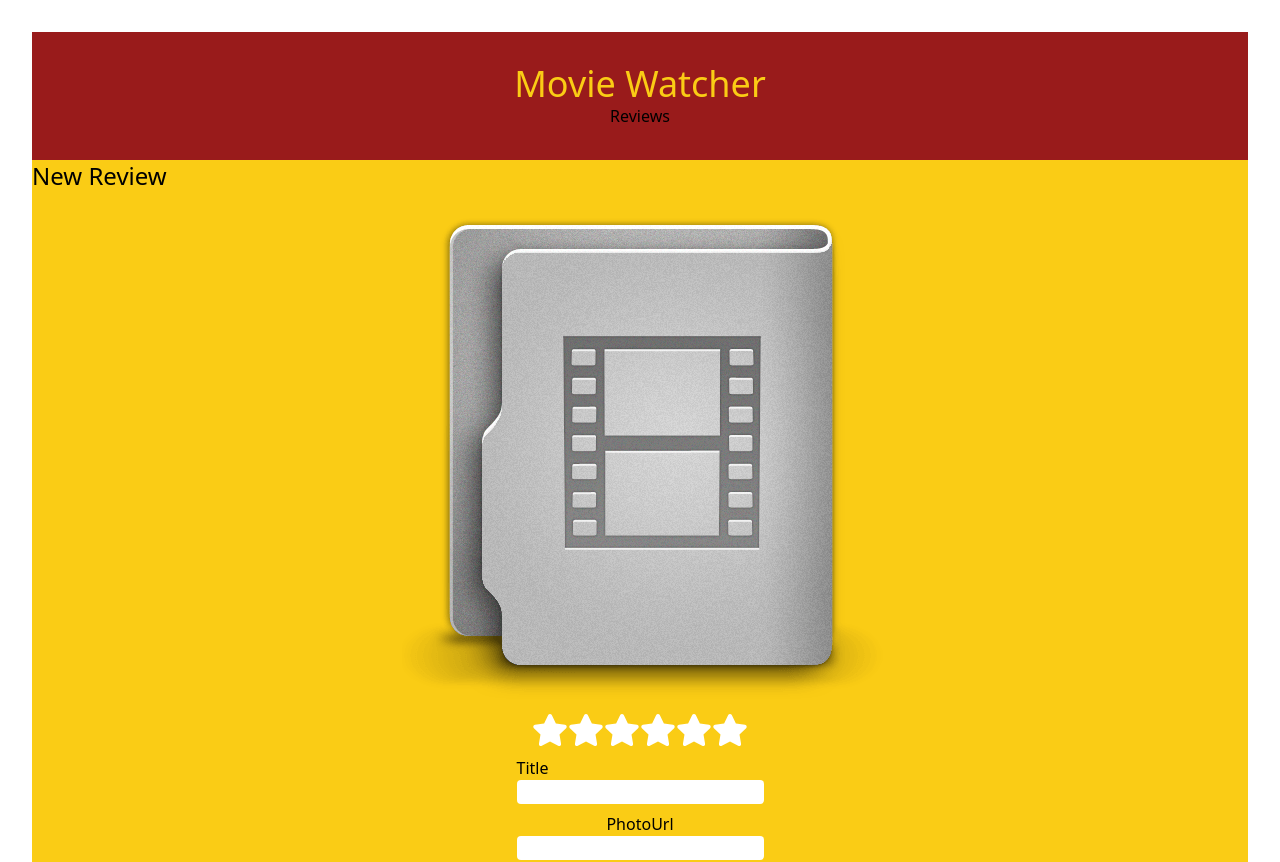
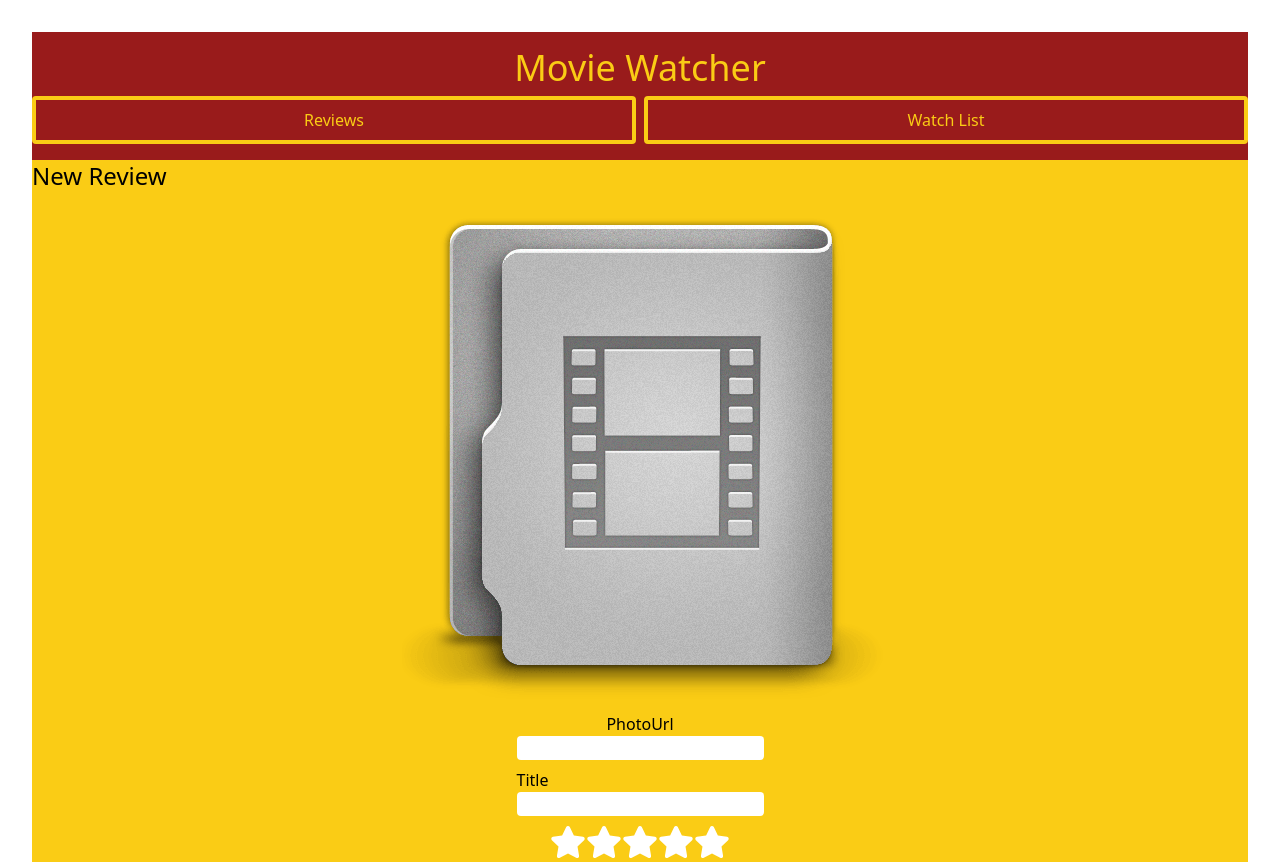
Before and after one commit to connie-chin/movie-watcher, a React (Vite) app in the folder client/: page /review in a window 1280 px wide. Shown: the top 862 px of the page. Built offline with nearby package versions, Linux system fonts and the light colour scheme.

Commit message:
User can view entries.

```diff
--- a/client/package.json
+++ b/client/package.json
@@ -19,7 +19,8 @@
     "vite": "^5.2.3",
     "postcss": "^8.4.38",
     "tailwindcss": "^3.4.3",
-    "autoprefixer": "^10.4.19"
+    "autoprefixer": "^10.4.19",
+    "react-router-dom": "^6.22.3"
   },
   "devDependencies": {
     "@typescript-eslint/eslint-plugin": "^7.3.1",
--- a/client/src/App.tsx
+++ b/client/src/App.tsx
@@ -1,21 +1,18 @@
 import './App.css';
 import { NavBar } from './components/NavBar';
-import { MovieReviewEntryForm } from './pages/MovieReviewEntryForm';
+import { ReviewEntryForm } from './pages/ReviewEntryForm';
+import { ReviewEntryList } from './pages/ReviewEntryList';
+import { Routes, Route } from 'react-router-dom';
 
 export default function App() {
   return (
     <>
-      {/* <header className="bg-red-800">
-        <div className="container">
-          <div className="row">
-            <div className="column-full d-flex align-center">
-              <h1 className="text-yellow-400">Movie Watcher</h1>
-            </div>
-          </div>
-        </div>
-      </header> */}
-      <NavBar />
-      <MovieReviewEntryForm />
+      <Routes>
+        <Route path="/" element={<NavBar />}>
+          <Route index element={<ReviewEntryList />} />
+          <Route path="review" element={<ReviewEntryForm />} />
+        </Route>
+      </Routes>
     </>
   );
 }
--- a/client/src/components/NavBar.tsx
+++ b/client/src/components/NavBar.tsx
@@ -1,20 +1,28 @@
-// import { Link} from 'react-router-dom';
+import { Link, Outlet } from 'react-router-dom';
 
 export function NavBar() {
   return (
     <>
-      <header className="bg-red-800 py-8">
-        <div className="container">
+      <header>
+        <div className="container bg-red-800 py-4">
           <div className="row">
             <div className="column-full d-flex align-center">
               <h1 className="text-yellow-400 text-4xl">Movie Watcher</h1>
             </div>
           </div>
-          <div className="row">
-            <p className="reviews-link">Reviews</p>
+          <div className="row columns-2 pt-2 gap-x-2">
+            <Link to="/">
+              <p className="reviews-link rounded d-flex border-yellow-400 border-4 p-2 text-yellow-400">
+                Reviews
+              </p>
+            </Link>
+            <p className="watch-list-link rounded border-4 border-yellow-400 p-2 text-yellow-400">
+              Watch List
+            </p>
           </div>
         </div>
       </header>
+      <Outlet />
     </>
   );
 }
--- a/client/src/main.tsx
+++ b/client/src/main.tsx
@@ -2,9 +2,12 @@ import React from 'react';
 import ReactDOM from 'react-dom/client';
 import App from './App';
 import './index.css';
+import { BrowserRouter } from 'react-router-dom';
 
 ReactDOM.createRoot(document.getElementById('root')!).render(
   <React.StrictMode>
-    <App />
+    <BrowserRouter>
+      <App />
+    </BrowserRouter>
   </React.StrictMode>
 );
--- a/client/src/pages/MovieReviewEntryForm.tsx
+++ b/client/src/pages/ReviewEntryForm.tsx
@@ -1,22 +1,23 @@
 import { FaStar } from 'react-icons/fa';
 import { MovieReview, addReview } from '../data';
-import { useParams } from 'react-router-dom';
+import { useNavigate, useParams } from 'react-router-dom';
 import { FormEvent, useState } from 'react';
 
-export function MovieReviewEntryForm() {
+export function ReviewEntryForm() {
   const { reviewId } = useParams();
-  // const [review, setReview] = useState<MovieReview>();
   const [photoUrl, setPhotoUrl] = useState<string>();
   const [isLoading, setIsLoading] = useState(false);
   const [error, setError] = useState<unknown>();
   const [starIndex, setStarIndex] = useState(0);
+  const navigate = useNavigate();
 
   function handleSubmit(event: FormEvent<HTMLFormElement>) {
     event.preventDefault();
     const formData = new FormData(event.currentTarget);
     const newReview = Object.fromEntries(formData) as unknown as MovieReview;
+    console.log('saved new entry');
     addReview(newReview);
-    console.log('saved new entry');
+    navigate('/');
     setIsLoading(false);
     setError(false);
   }
@@ -50,8 +51,31 @@ export function MovieReviewEntryForm() {
             className="h-auto max-w-full"
           />
         </div>
+        <div className="columns-1 flex w-full block justify-center pb-2">
+          <label>
+            PhotoUrl
+            <input
+              name="photoUrl"
+              type="text"
+              required
+              className="border-red-900 block px-2 rounded"
+              onChange={(event) => setPhotoUrl(event.target.value)}
+            />
+          </label>
+        </div>
+        <div className="columns-1 flex w-full block justify-center pb-2">
+          <label className="justify-items-start">
+            Title
+            <input
+              name="title"
+              type="text"
+              required
+              className="border-red-900 block px-2 rounded"
+            />
+          </label>
+        </div>
         <div className="columns-1 flex justify-center w-full text-4xl text-white pb-2 stars">
-          {[0, 1, 2, 3, 4, 5].map((star, index) => {
+          {[1, 2, 3, 4, 5].map((star, index) => {
             const currentRating = index + 1;
             return (
               <label key={star}>
@@ -71,29 +95,7 @@ export function MovieReviewEntryForm() {
             );
           })}
         </div>
-        <div className="columns-1 flex w-full block justify-center pb-2">
-          <label className="justify-items-start">
-            Title
-            <input
-              name="title"
-              type="text"
-              required
-              className="border-red-900 block px-2 rounded"
-            />
-          </label>
-        </div>
-        <div className="columns-1 flex w-full block justify-center pb-2">
-          <label>
-            PhotoUrl
-            <input
-              name="photoUrl"
-              type="text"
-              required
-              className="border-red-900 block px-2 rounded"
-              onChange={(event) => setPhotoUrl(event.target.value)}
-            />
-          </label>
-        </div>
+
         <div className="columns-1 flex w-full block justify-center pb-7">
           <label>
             Add review...
--- /dev/null
+++ b/client/src/pages/ReviewEntryList.tsx
@@ -0,0 +1,97 @@
+import { useEffect, useState } from 'react';
+import { Link } from 'react-router-dom';
+import { MovieReview, readReviews } from '../data';
+import { FaStar } from 'react-icons/fa';
+
+export function ReviewEntryList() {
+  const [reviewsList, setReviewsList] = useState<MovieReview[]>([]);
+  const [isLoading, setIsLoading] = useState(false);
+  const [error, setError] = useState<unknown>();
+
+  useEffect(() => {
+    async function load() {
+      try {
+        const reviewsList = await readReviews();
+        setReviewsList(reviewsList);
+      } catch (err) {
+        setError(err);
+      } finally {
+        setIsLoading(false);
+      }
+    }
+    load();
+  }, []);
+
+  if (isLoading) return <div>Loading...</div>;
+  if (error) {
+    return (
+      <div>
+        Error Loading Reviews:{' '}
+        {error instanceof Error ? error.message : 'Unknown error'}
+      </div>
+    );
+  }
+  return (
+    <div className="container bg-amber-300 min-h-full">
+      <div className="row">
+        <div className="columns-1 d-flex mb-6">
+          <h2 className="text-left text-2xl">Reviews</h2>
+          <h3>
+            <Link
+              to="/review"
+              className="bg-blue-500 hover:bg-blue-700 text-white font-bold py-2 px-4 rounded review-link">
+              +
+            </Link>
+          </h3>
+        </div>
+      </div>
+      <div className="row">
+        <div className="columns-1 w-full px-3 py-0">
+          <ul className="review-entry-ul">
+            {reviewsList.map((review) => (
+              <ReviewCard key={review.reviewId} review={review} />
+            ))}
+          </ul>
+        </div>
+      </div>
+    </div>
+  );
+}
+
+type ReviewProps = {
+  review: MovieReview;
+};
+
+function ReviewCard({ review }: ReviewProps) {
+  const stars: number[] = [];
+  const numberOfStars = Number(review.rating);
+  for (let i = 0; i < numberOfStars; i++) {
+    stars.push(i);
+  }
+  return (
+    <li>
+      <div className="columns-2 gap-8 mb-4 flex flex-row">
+        <div className="basis-1/2">
+          <img
+            className="rounded object-contain block ml-auto mr-auto aspect-auto"
+            src={review.photoUrl}
+            alt=""
+          />
+        </div>
+        <div className="basis-1/2 flex-row text-start">
+          <div className="font-bold text-2xl">
+            <h3>{review.title}</h3>
+          </div>
+          <div className="flex flex-row">
+            {stars.map((index) => (
+              <FaStar key={index} className="text-sky-500 text-2xl my-1" />
+            ))}
+          </div>
+          <div>
+            <p>{review.review}</p>
+          </div>
+        </div>
+      </div>
+    </li>
+  );
+}
--- a/package.json
+++ b/package.json
@@ -24,7 +24,6 @@
   "dependencies": {
     "husky": "^8.0.3",
     "npm-run-all": "^4.1.5",
-    "react-router-dom": "^6.22.3",
     "tsx": "^4.7.0",
     "typescript": "^5.4.3"
   },
```
Also changed, not shown: 2 other files (tests, documents, lock files or other folders).
